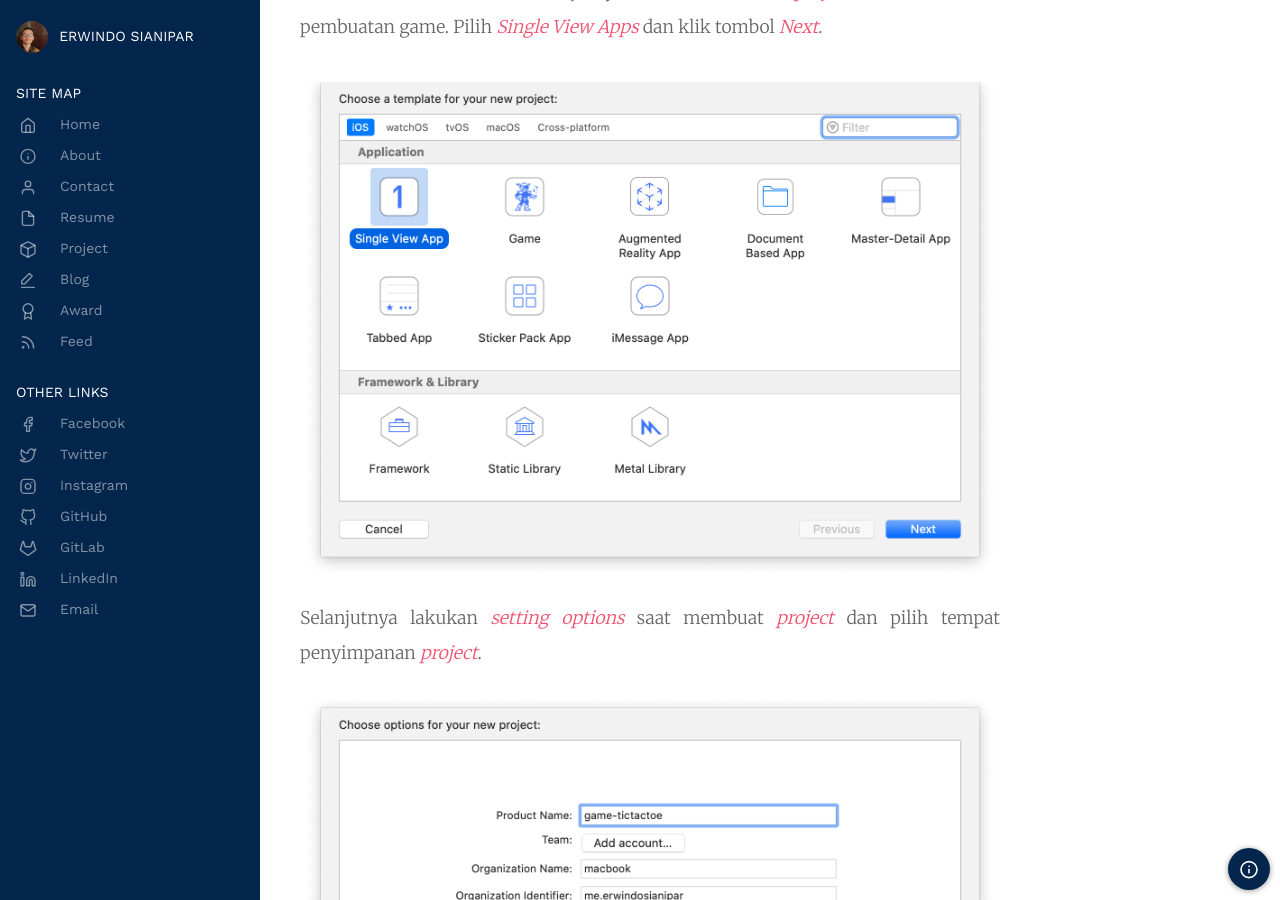
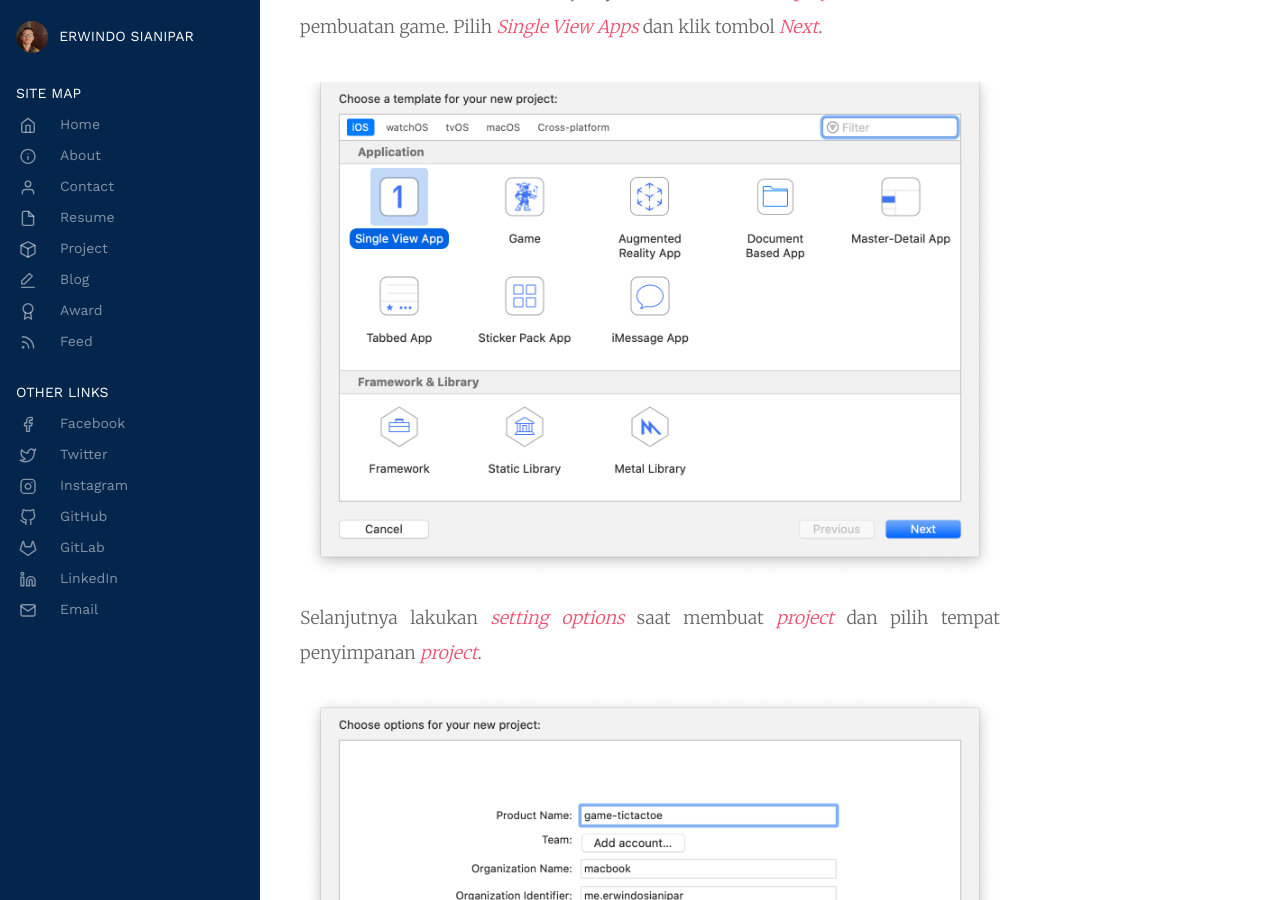
Before and after one commit to erwindosianipar/erwindosianipar.jekyll, a Jekyll site: the page built from _posts/2020-03-04-membuat-game-tictactoe-ios-apps-menggunakan-swift.md, in a window 1280 px wide and 900 px high, scrolled down 586 px. Built offline with Jekyll 4.4.1, drawn with Linux system fonts in a browser that asks for light colours; nearby versions of some CDN libraries; some web fonts are replaced; the table of contents is made by our own code.

Commit message:
Remove toc

```diff
--- a/Gemfile
+++ b/Gemfile
@@ -19,7 +19,6 @@
   gem 'jekyll-seo-tag'
   gem 'jekyll-sitemap'
   gem 'jekyll-paginate'
-  gem 'jekyll-toc'
 end
 
 # Windows and JRuby does not include zoneinfo files, so bundle the tzinfo-data gem
--- a/_config.yml
+++ b/_config.yml
@@ -45,7 +45,6 @@
   - jekyll-seo-tag
   - jekyll-sitemap
   - jekyll-paginate
-  - jekyll-toc
 
 # Exclude from processing.
 # The following items will not be processed, by default.
--- a/_layouts/post.html
+++ b/_layouts/post.html
@@ -16,20 +16,9 @@
 {% endcomment %}
 
 <div class="blog-post">
-    {{ content | inject_anchors }}
+    {{ content }}
 </div>
 
 {% include archive.html %}
 
-<div class="btn-toc uk-background-custom" uk-toggle="target: #modal-toc"><i data-feather="info"></i></div>
-<div id="modal-toc" uk-modal>
-    <div class="uk-modal-dialog uk-modal-body uk-margin-auto-vertical">
-        <p>Table of Content</p>
-        <hr>
-        <div class="toc">
-            {{ content | toc_only }}
-        </div>
-    </div>
-</div>
-
 {% include anchor.html %}
```
Also changed, not shown: Gemfile.lock.
